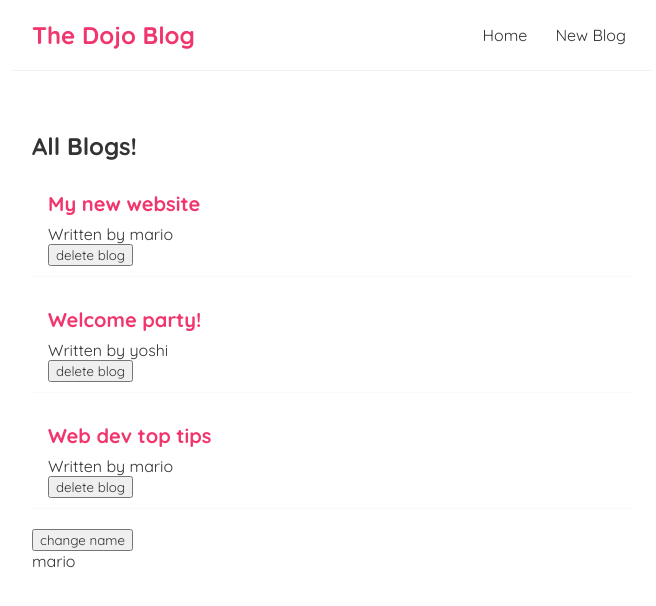
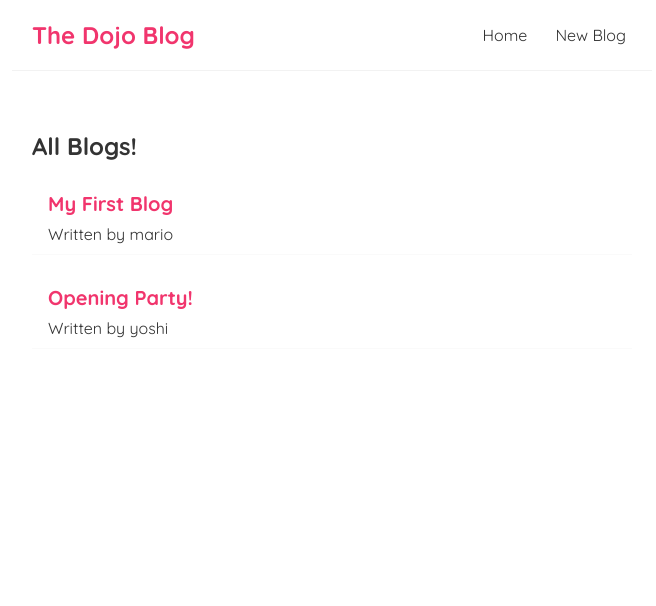
Before and after one commit to Ramses13th/blog-app, a React (Create React App) app: page / in a window 1280 px wide. Shown: the top 606 px of the page, without its empty margins (308-964 px from the left). Built offline with nearby package versions, Linux system fonts and the light colour scheme; data requests are answered from the project's data file.

Commit message:
finished lesson 18, now at lesson 19 https://www.youtube.com/watch?v=DTBta08fXGU&list=PL4cUxeGkcC9gZD-Tvwfod2gaISzfRiP9d&index=19

```diff
--- a/src/BlogList.js
+++ b/src/BlogList.js
@@ -1,4 +1,4 @@
-const BlogList = ({ blogs, title, handleDelete}) => {
+const BlogList = ({ blogs, title}) => {
     return (
         <div className="blog-list">
         <h2>{ title }</h2>
@@ -6,7 +6,6 @@ const BlogList = ({ blogs, title, handleDelete}) => {
           <div className="blog-preview" key={blog.id} >
             <h2>{ blog.title }</h2>
             <p>Written by { blog.author }</p>
-            <button onClick={() => handleDelete(blog.id)}>delete blog</button>
           </div>
         ))}
         </div>
--- a/src/Home.js
+++ b/src/Home.js
@@ -2,28 +2,26 @@ import { useState, useEffect } from "react";
 import BlogList from "./BlogList";
 
 const Home = () => {
-    const [blogs, setBlogs] = useState([
-      { title: 'My new website', body: 'lorem ipsum...', author: 'mario', id: 1 },
-      { title: 'Welcome party!', body: 'lorem ipsum...', author: 'yoshi', id: 2 },
-      { title: 'Web dev top tips', body: 'lorem ipsum...', author: 'mario', id: 3 }
-    ])
-
-    const [name, setName] = useState('mario')
-
-    const handleDelete = (id) => {
-      const newBlogs = blogs.filter(blog => blog.id !== id)
-      setBlogs(newBlogs)
-    }
-
+    const [blogs, setBlogs] = useState(null)
+    const [isPending, setIsPending] = useState(true)
     useEffect(() => {
-      console.log('use effect ran')
-    }, [name])
+      setTimeout(() => {
+        fetch('http://localhost:8000/blogs')
+        .then(res => {
+            return res.json();
+        })
+        .then(data => {
+            console.log(data)
+            setBlogs(data)
+            setIsPending(false)
+        }, 1000)
+      })
+    }, [])
 
     return (
       <div className="home">
-        <BlogList blogs={blogs} title="All Blogs!" handleDelete={ handleDelete }/>
-        <button onClick={() => setName('luigi')}>change name</button>
-        <p>{ name }</p>
+        {isPending && <div>Loading...</div>}
+        {blogs && <BlogList blogs={blogs} title="All Blogs!"/>}
       </div>
     );
   }
```
